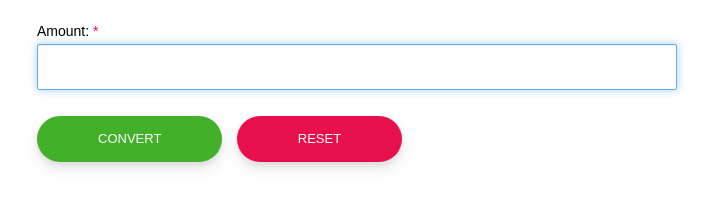
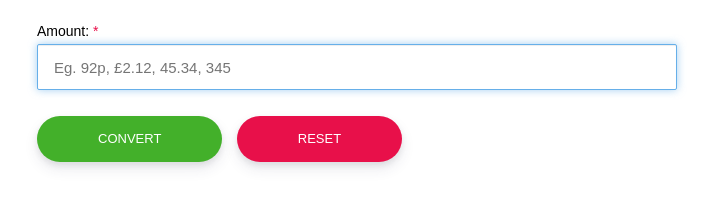
Before and after one commit to kingstuffy/bbc-penny-converter, a website: page index.html in a window 1280 px wide. Shown: the part 218-426 px from the top of the page, without its empty margins (283-996 px from the left). Drawn offline with Linux system fonts and the light colour scheme.

Commit message:
Add samples to amount input placeholder

```diff
--- a/index.html
+++ b/index.html
@@ -15,7 +15,8 @@
         <form class="app__form">
             <div class="form__group">
                 <label class="form__label form__label--required" for="amount">Amount:</label>
-                <input type="text" class="form__input" id="amount" autofocus>
+                <input type="text" class="form__input" id="amount" autofocus
+                       placeholder="Eg. 92p, £2.12, 45.34, 345">
                 <div class="form__error-message"></div>
             </div>
             <div class="form__btn-group">
```
